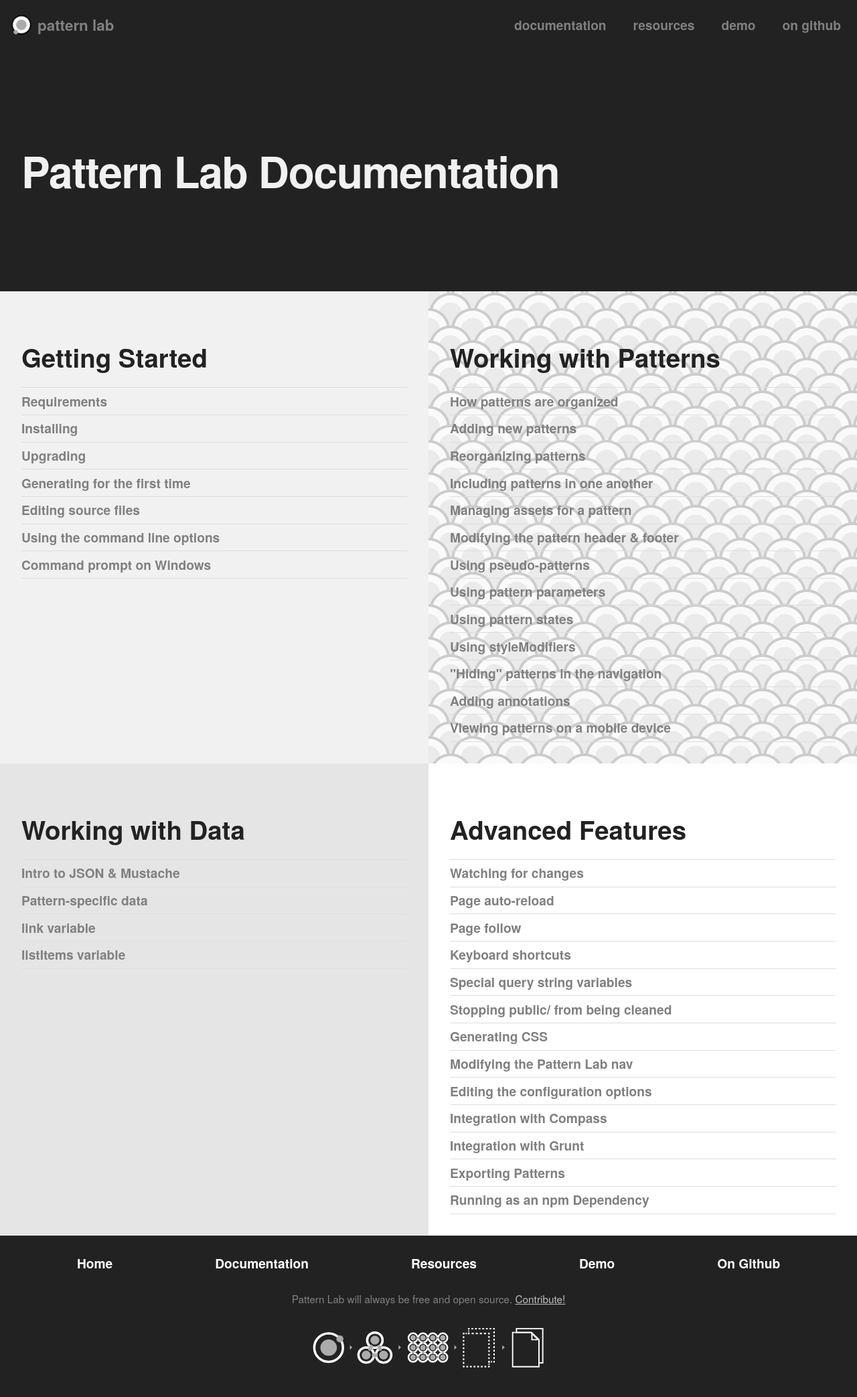
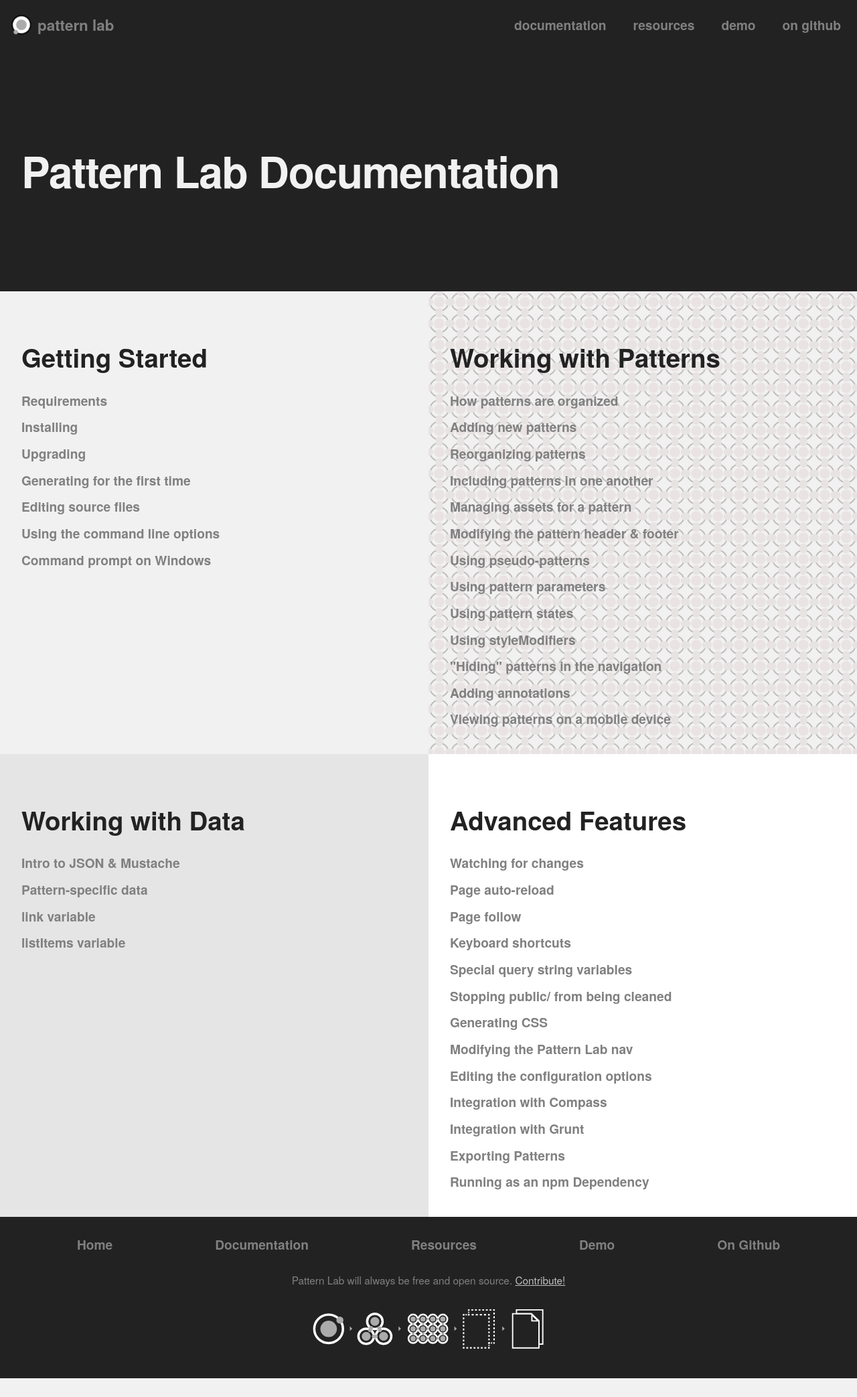
Before and after one commit to pattern-lab/website, a Jekyll site: the page built from docs/index.html, in a window 1280 px wide. Shown: the whole page at 67% size. Built offline with Jekyll 4.4.1, drawn with Linux system fonts in a browser that asks for light colours; Markdown is read by kramdown in place of the engine named in the settings; comment, search, counter and statistics services are not loaded; after the commit the page ends 2058 px from its top, so only the background shows below that.

Commit message:
Added new background pattern. Added new tile class called tile--fancy-2. Matched footer nav links to header styles

```diff
--- a/css/style.scss
+++ b/css/style.scss
@@ -1118,6 +1118,13 @@
 	 * Alternative Tile Style Fancy
 	 */
     &--fancy {
+        background: url(../assets/bg-organism-pattern.svg);
+    }
+
+    /**
+	 * Alternative Tile Style Fancy 2
+	 */
+    &--fancy-2 {
         background: url(../assets/organisms-scales.png);
     }
 
@@ -1353,14 +1360,12 @@
 .link-list {
     margin: 0;
     padding: 0;
-    border-top: 1px solid $color-gray-13;
 }
 
 /**
  * List Item Within Link List
  */
 .link-list__item {
-	border-bottom: 1px solid $color-gray-13;
 
 	/**
 	 * Link List Item When Item Is Selected/Current Page
@@ -1532,10 +1537,13 @@
 	position: relative;
 	display: block;
 	font-weight: bold;
-	color: $color-white;
 	background: $color-gray-87;
 	text-align: center;
 	padding: 0.5em 0;
+
+	&:hover, &:focus {
+		color: $color-white;
+	}
 }
 
 /**
--- a/index.html
+++ b/index.html
@@ -76,7 +76,7 @@
             <p>Pattern Lab has device-agnostic viewport resizing tools to ensure your design system is fully responsive and embraces the intrinsic fluidity of the web.</p>
         </li>
 
-        <li class="gi tile tile--fancy">
+        <li class="gi tile tile--fancy-2">
             <h3>Annotations</h3>
             <p>Lose the gigantic static PDFs and annotate your living, breathing UI from within Pattern Lab. Clients and colleagues can review annotations right within the browser.</p>
         </li>
```
Also changed, not shown: assets/bg-organism-pattern.svg (added), 3 other files.
